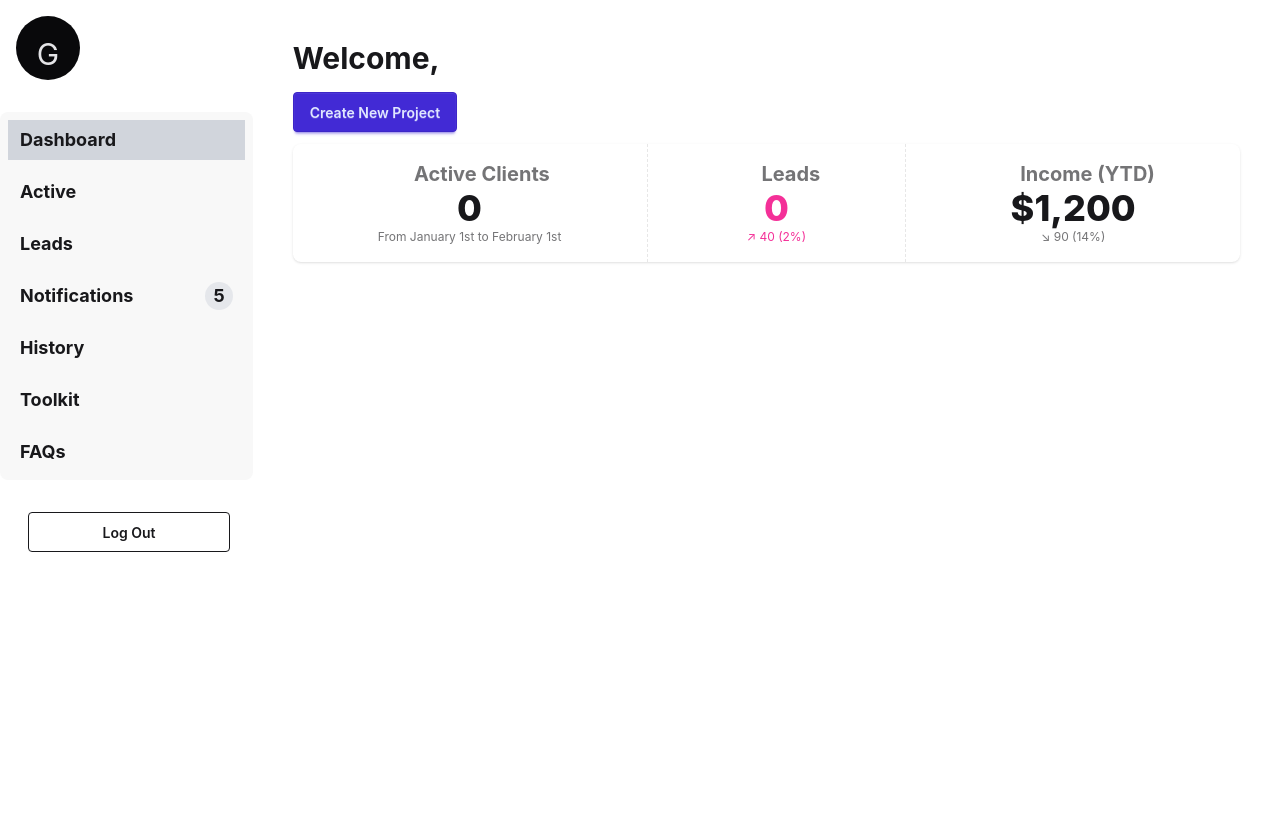
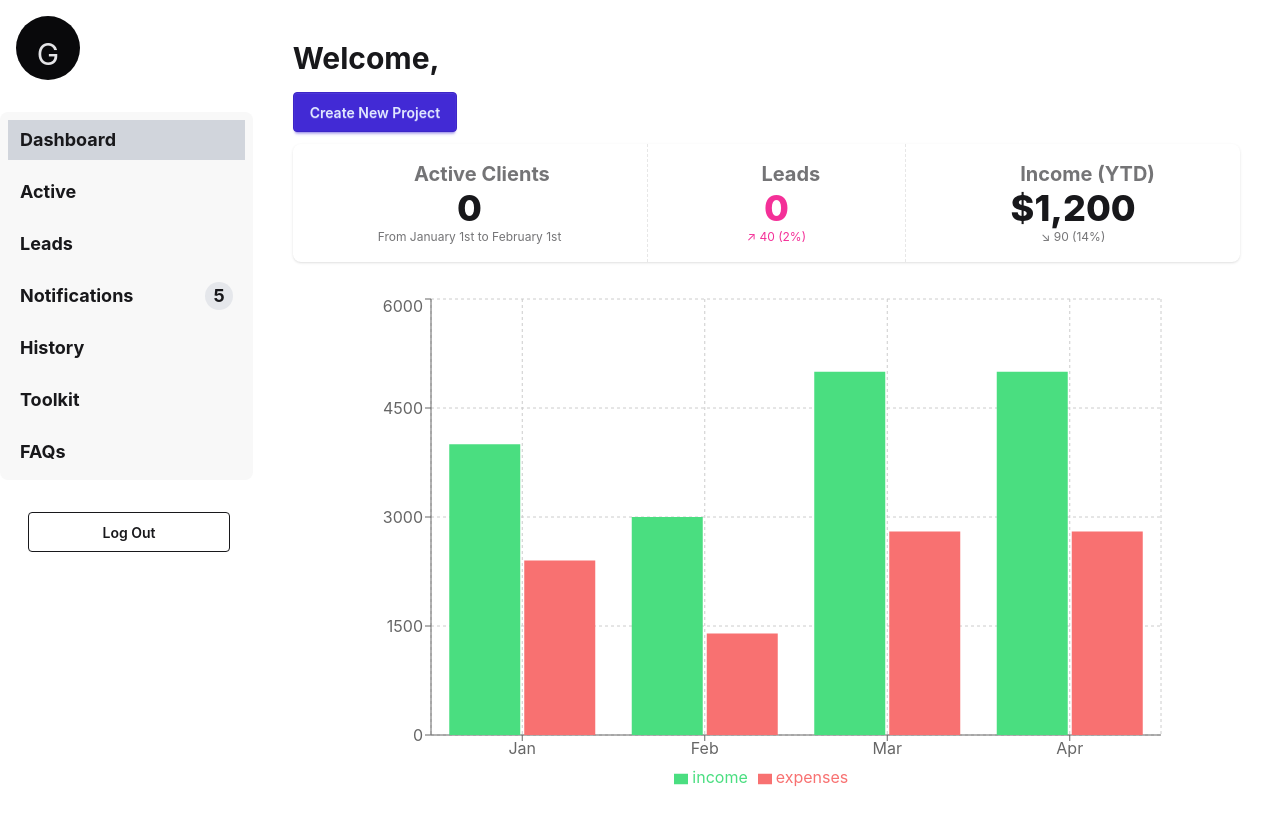
Before and after one commit to nathanccz/freelance-tracker-app, a React (Vite) app: page /dashboard in a window 1280 px wide. Shown: the top 824 px of the page. Before the commit the page ends 800 px from the top, so only its background shows below. Built offline with nearby package versions, Linux system fonts and the light colour scheme; no server answers; some icons are missing.

Commit message:
Added recharts graph.

```diff
--- /dev/null
+++ b/src/components/FinanceChart.jsx
@@ -0,0 +1,30 @@
+import {
+  BarChart,
+  Bar,
+  XAxis,
+  YAxis,
+  CartesianGrid,
+  Tooltip,
+  Legend,
+} from "recharts";
+
+const data = [
+  { month: "Jan", income: 4000, expenses: 2400 },
+  { month: "Feb", income: 3000, expenses: 1398 },
+  { month: "Mar", income: 5000, expenses: 2800 },
+  { month: "Apr", income: 5000, expenses: 2800 },
+];
+
+const FinanceChart = () => (
+  <BarChart width={800} height={500} data={data}>
+    <CartesianGrid strokeDasharray="3 3" />
+    <XAxis dataKey="month" />
+    <YAxis />
+    <Tooltip />
+    <Legend />
+    <Bar dataKey="income" fill="#4ade80" />
+    <Bar dataKey="expenses" fill="#f87171" />
+  </BarChart>
+);
+
+export default FinanceChart;
--- a/src/components/Main.jsx
+++ b/src/components/Main.jsx
@@ -2,6 +2,7 @@ import { useState, useEffect } from "react";
 import { useAppwriteContext } from "./appwriteContext";
 import Stats from "./Stats";
 import { useAuthContext } from "./authContext";
+import FinanceChart from "./FinanceChart";
 
 export default function Main({ setActiveRoute }) {
   const [totalLeads, setTotalLeads] = useState(null);
@@ -29,6 +30,9 @@ export default function Main({ setActiveRoute }) {
         Create New Project
       </button>
       <Stats leads={totalLeads || 0} active={totalActive || 0} />
+      <div className="p-8 flex items-center justify-center">
+        <FinanceChart />
+      </div>
     </main>
   );
 }
```
